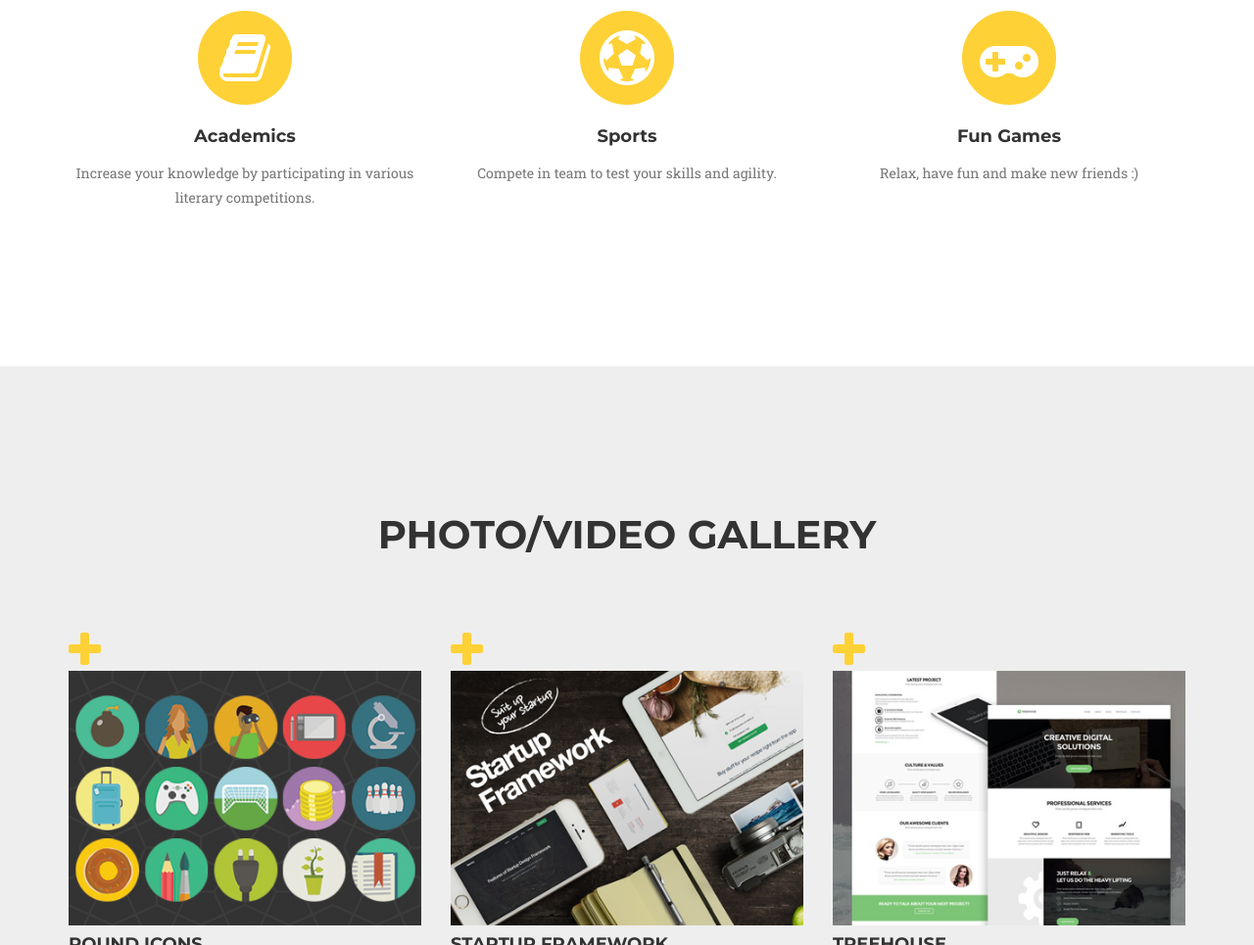
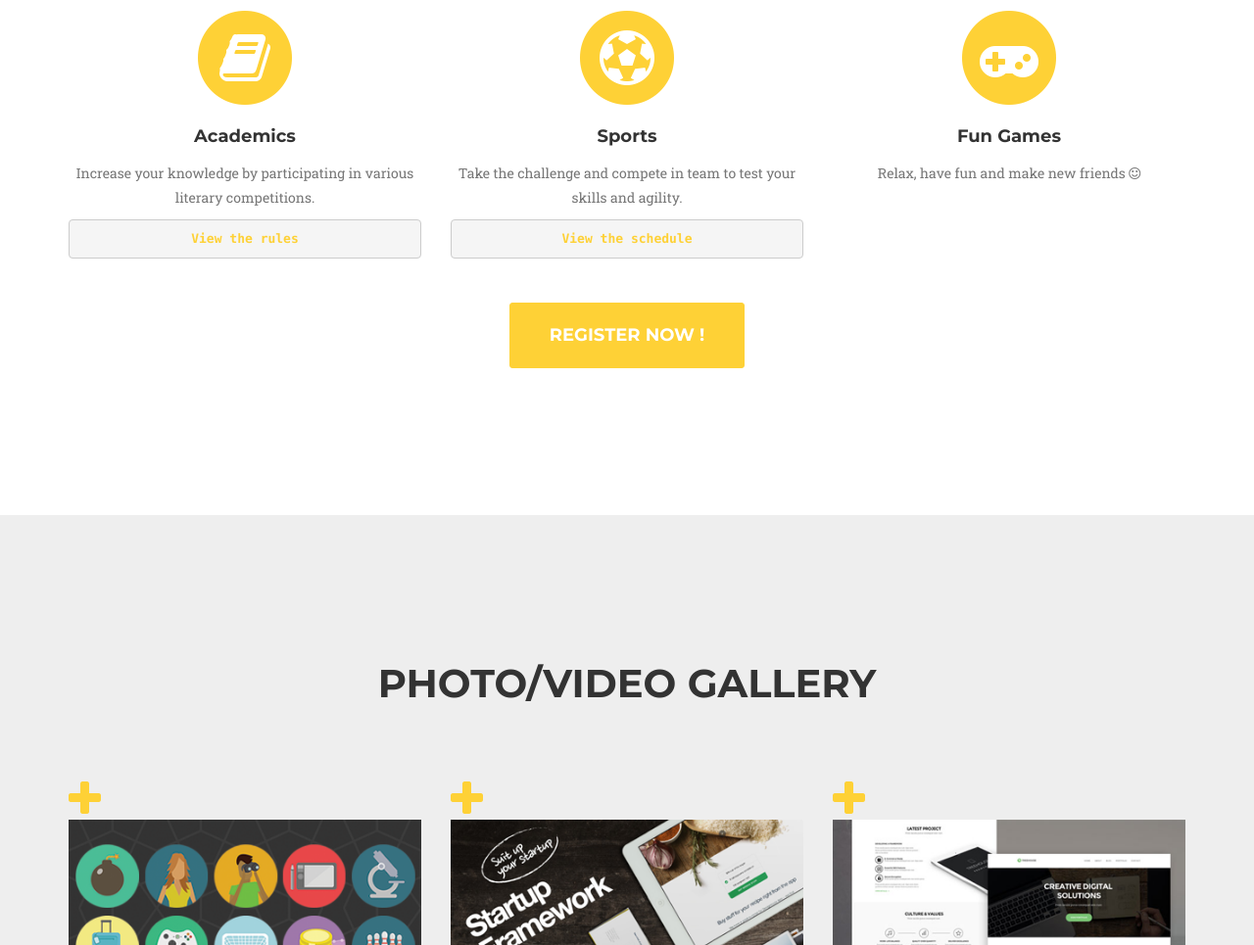
Before and after one commit to shaan1337/ijtema2016, a website: page index.html in a window 1280 px wide. Shown: the part 1061-2026 px from the top of the page at 98% size. Drawn offline with nearby package versions, Linux system fonts and the light colour scheme; a web font is replaced by a local one.

Commit message:
+ Added some links/buttons

```diff
--- a/index.html
+++ b/index.html
@@ -77,7 +77,7 @@
             <div class="intro-text">
                 <div class="intro-lead-in">Majlis Khuddam-ul-Ahmadiyya</div>
                 <div class="intro-heading">National Ijtema 2016</div>
-                <a href="#services" class="page-scroll btn btn-xl">View the Program</a>
+                <a href="content/Program.pdf" class="page-scroll btn btn-xl">View the Program</a>
             </div>
         </div>
     </header>
@@ -99,6 +99,7 @@
                     </span>
                     <h4 class="service-heading">Academics</h4>
                     <p class="text-muted">Increase your knowledge by participating in various literary competitions.</p>
+                    <p><a href="content/LiteraryCompetitions.pdf"><strong><pre>View the rules</pre></strong></a></p>
                 </div>
                 <div class="col-md-4">
                     <span class="fa-stack fa-4x">
@@ -106,7 +107,8 @@
                         <i class="fa fa-futbol-o fa-stack-1x fa-inverse"></i>
                     </span>
                     <h4 class="service-heading">Sports</h4>
-                    <p class="text-muted">Compete in team to test your skills and agility.</p>
+                    <p class="text-muted">Take the challenge and compete in team to test your skills and agility.</p>
+                    <p><a href="content/SportsCompetitions.pdf"><strong><pre>View the schedule</pre></strong></a></p>
                 </div>
                 <div class="col-md-4">
                     <span class="fa-stack fa-4x">
@@ -114,8 +116,14 @@
                         <i class="fa fa-gamepad fa-stack-1x fa-inverse"></i>
                     </span>
                     <h4 class="service-heading">Fun Games</h4>
-                    <p class="text-muted">Relax, have fun and make new friends :)</p>
+                    <p class="text-muted">Relax, have fun and make new friends <i class="fa fa-smile-o" aria-hidden="true"></i>
+</p>
                 </div>
+            </div>
+            <div class="row">
+              <div class="col-lg-12 text-center">
+                  <a href="#" class="page-scroll btn btn-xl" style="margin-top: 35px;">Register now !</a>
+              </div>
             </div>
         </div>
     </section>
```
